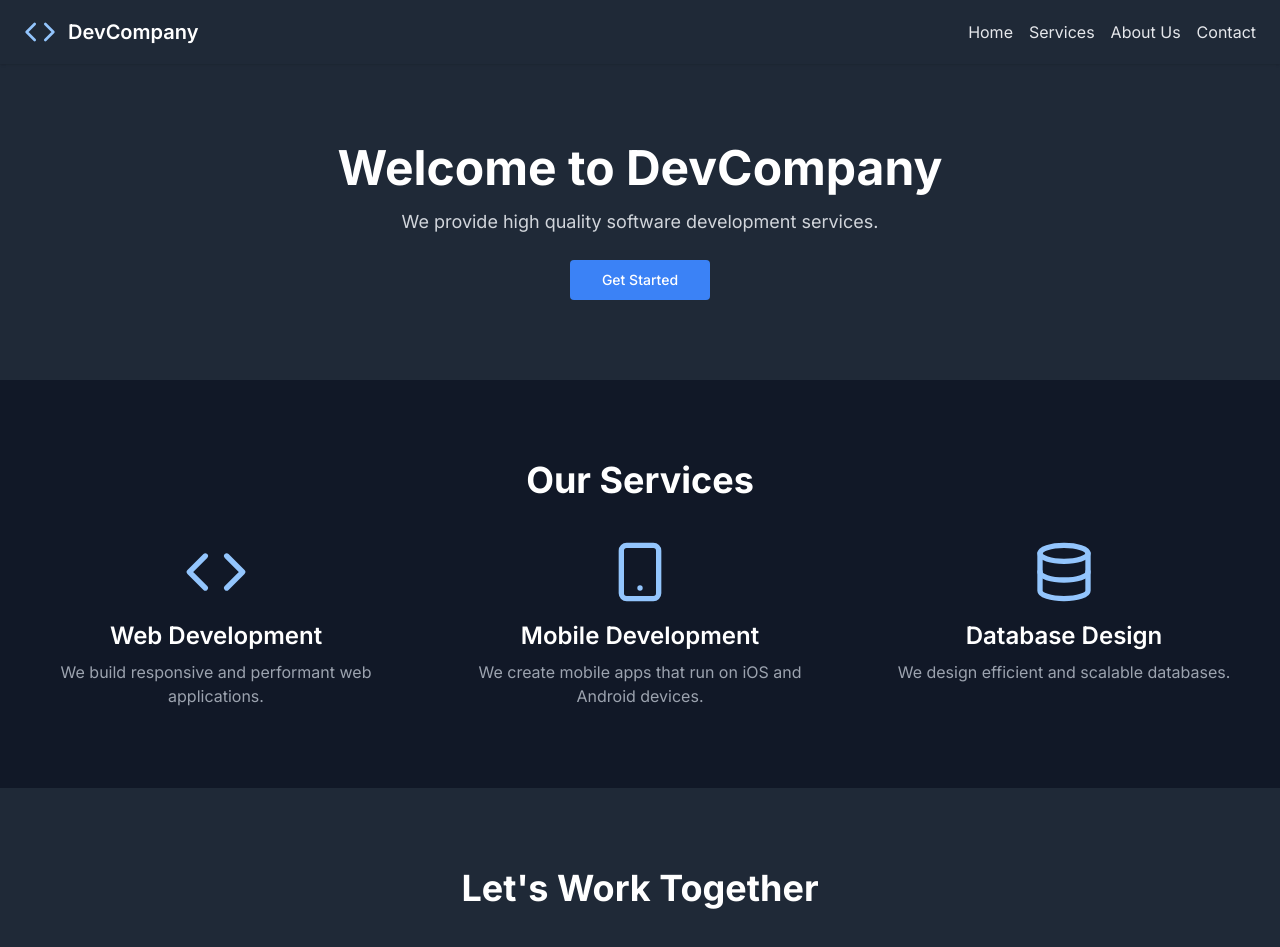
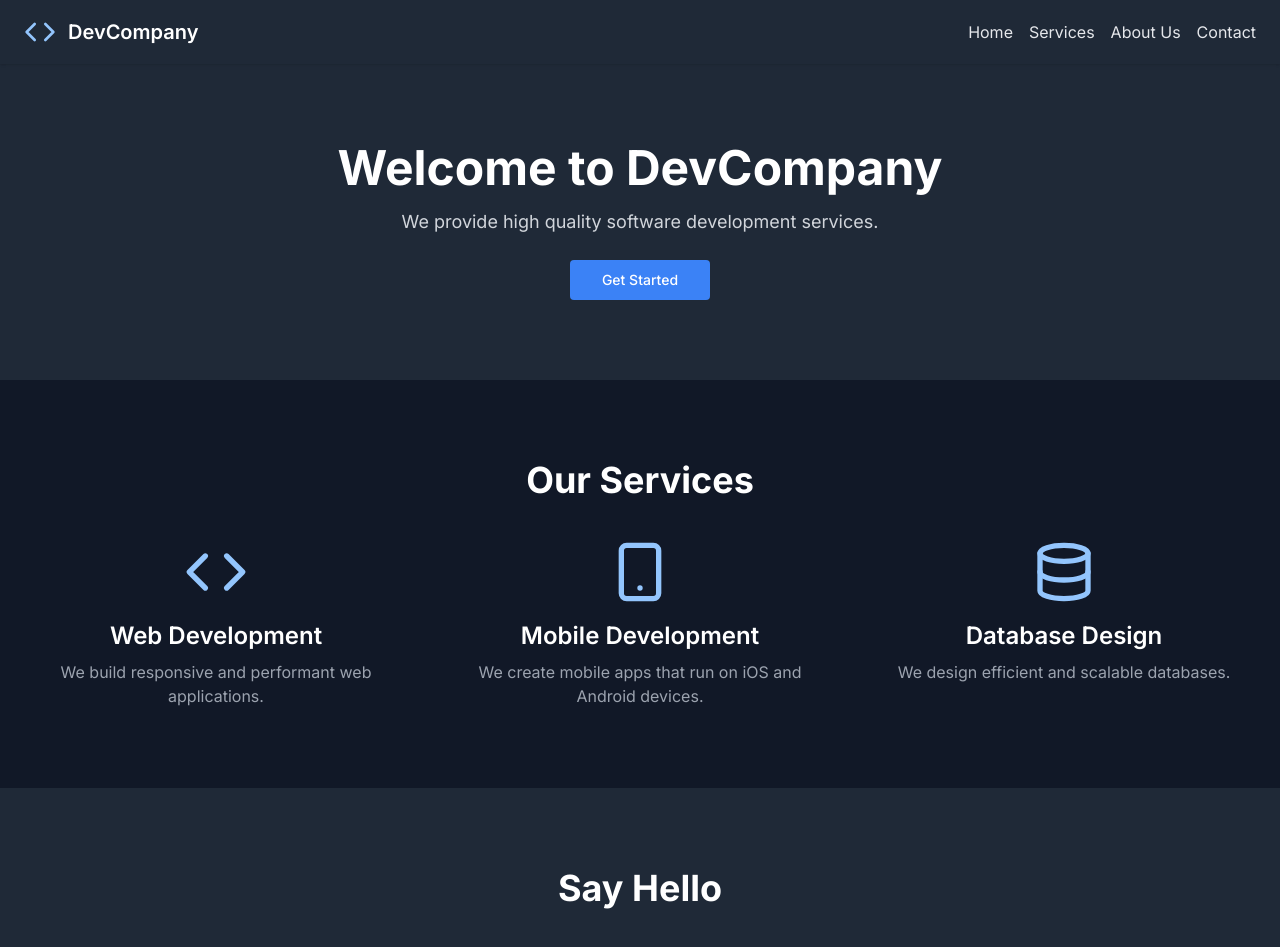
Before and after one commit to mjamore/euphoria.software, a Next.js app: page / in a window 1280 px wide. Shown: the top 947 px of the page. Built offline with nearby package versions, Linux system fonts and the light colour scheme.

Commit message:
Fix typo.

```diff
--- a/app/page.tsx
+++ b/app/page.tsx
@@ -114,7 +114,7 @@
           </div>
         </section>
         <section className='py-20 px-6 bg-gray-800'>
-          <h2 className='text-4xl font-bold text-center text-white'>Let's Work Together</h2>
+          <h2 className='text-4xl font-bold text-center text-white'>Say Hello</h2>
           <div className='mt-10 max-w-md mx-auto bg-gray-700 rounded-lg shadow-lg overflow-hidden'>
             <form className='space-y-6 p-6'>
               <input
@@ -127,7 +127,6 @@
                 aria-label='Message'
                 className='w-full px-4 py-3 rounded border border-gray-600 focus:border-blue-500 focus:ring-1 focus:ring-blue-500 outline-none text-gray-100 bg-gray-700'
                 placeholder='Message'
-                rows='5'
               />
               <Button className='w-full px-8 py-3 rounded bg-blue-500 text-white' type='submit' variant='default'>
                 Submit
```
